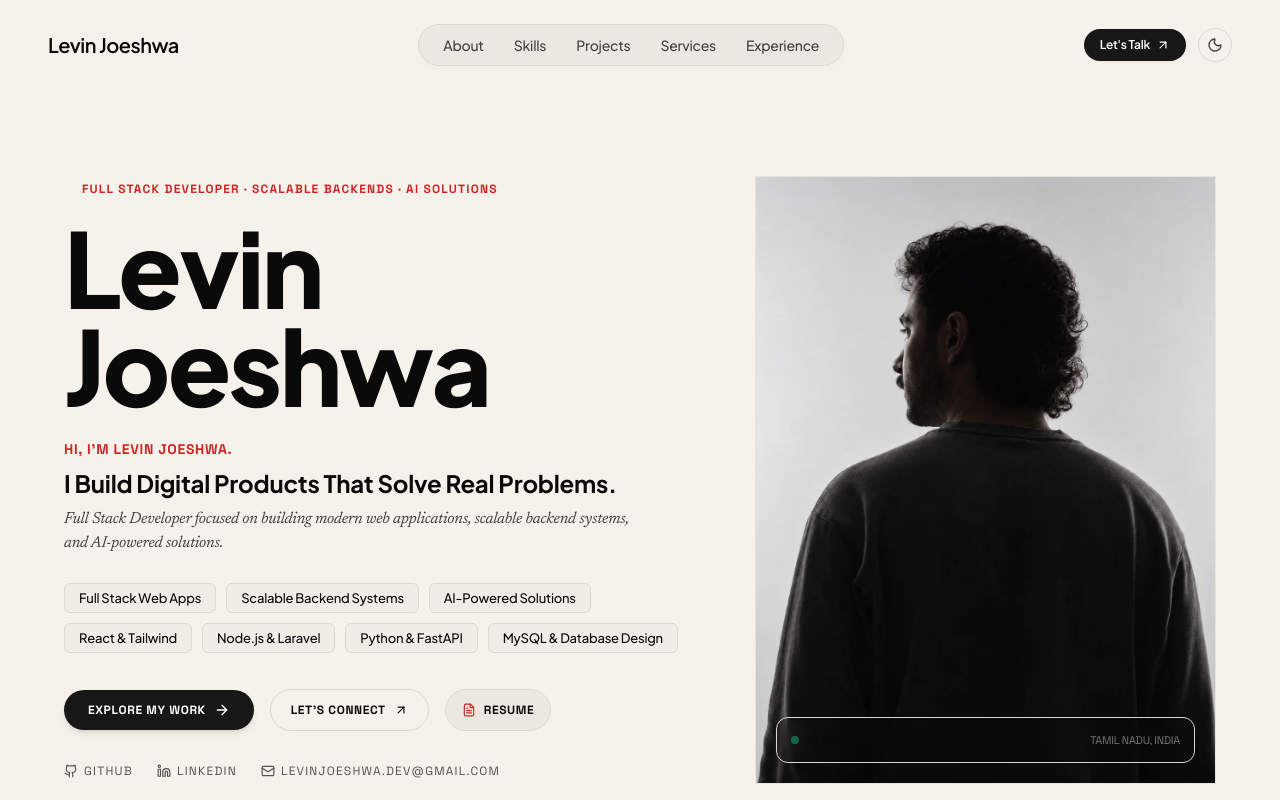
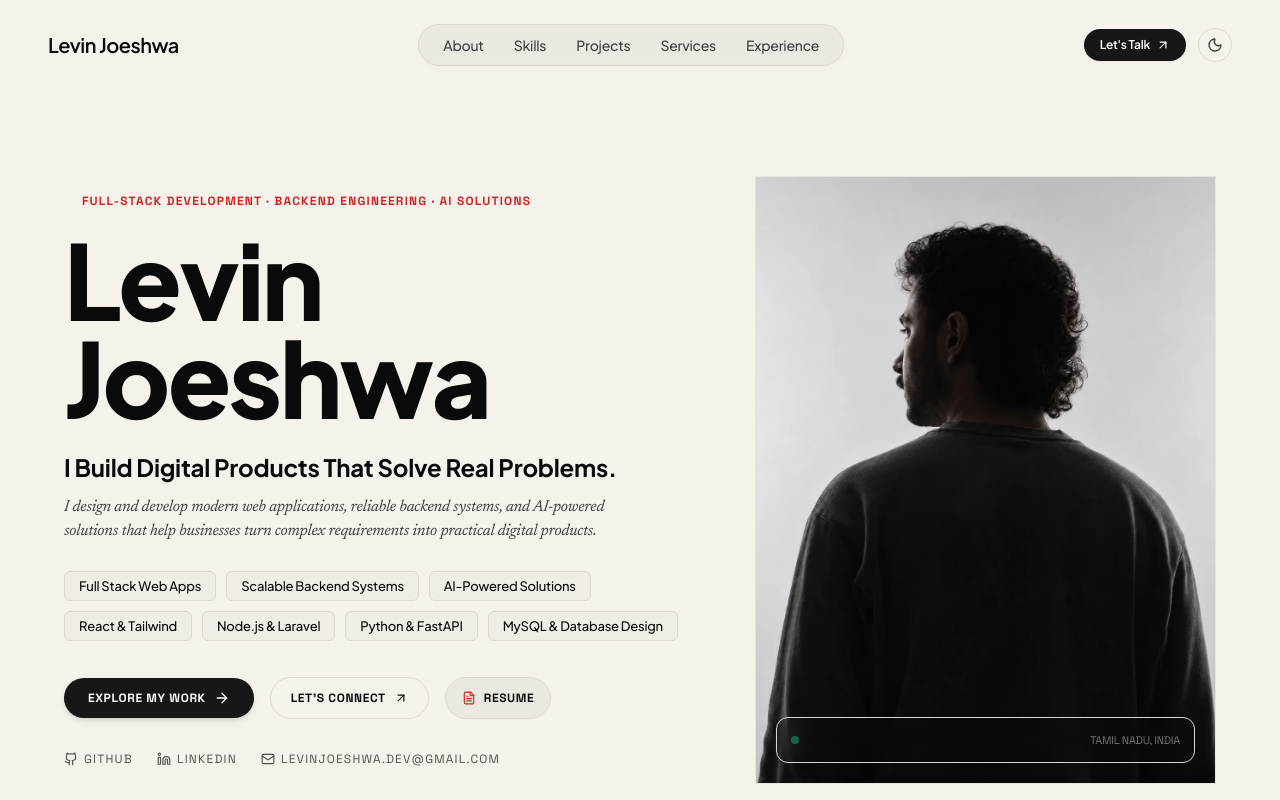
Before and after one commit to Joes005/joes_portfolio, a React (Vite) app: page / in a window 1280 px wide. Shown: the top 800 px of the page. Built offline with nearby package versions, Linux system fonts and the light colour scheme; a web font is replaced by a local one.

Commit message:
refactor(hero): refine hero text content and typography presentation

```diff
--- a/src/components/Pamidor/PamidorHero.jsx
+++ b/src/components/Pamidor/PamidorHero.jsx
@@ -62,7 +62,7 @@ export default function PamidorHero() {
             {/* Eyebrow Label */}
             <div className="flex items-center gap-2.5 font-space text-xs font-bold tracking-widest uppercase text-accent">
               <span className="w-2 h-2 rounded-full bg-accent animate-ping" />
-              <span>FULL STACK DEVELOPER · SCALABLE BACKENDS · AI SOLUTIONS</span>
+              <span>FULL-STACK DEVELOPMENT · BACKEND ENGINEERING · AI SOLUTIONS</span>
             </div>
 
             {/* Giant Name Headline */}
@@ -77,16 +77,13 @@ export default function PamidorHero() {
               </h1>
             </div>
 
-            {/* Introduction and Value Statement */}
-            <div className="space-y-2 text-ink text-sm sm:text-base leading-snug font-normal max-w-xl pt-1">
-              <p className="font-space font-bold uppercase text-xs sm:text-sm tracking-wider text-accent">
-                Hi, I'm Levin Joeshwa.
-              </p>
-              <p className="font-funnel text-xl sm:text-2xl font-bold text-ink leading-tight">
+            {/* Subheading and Description */}
+            <div className="space-y-3 text-ink max-w-xl pt-1">
+              <h2 className="font-funnel text-xl sm:text-2xl font-bold text-ink leading-tight">
                 I Build Digital Products That Solve Real Problems.
-              </p>
-              <p className="font-serif italic text-neutral-700 dark:text-neutral-300 text-sm sm:text-base font-light">
-                Full Stack Developer focused on building modern web applications, scalable backend systems, and AI-powered solutions.
+              </h2>
+              <p className="font-serif italic text-neutral-700 dark:text-neutral-300 text-sm sm:text-base font-light leading-relaxed">
+                I design and develop modern web applications, reliable backend systems, and AI-powered solutions that help businesses turn complex requirements into practical digital products.
               </p>
             </div>
 
```
